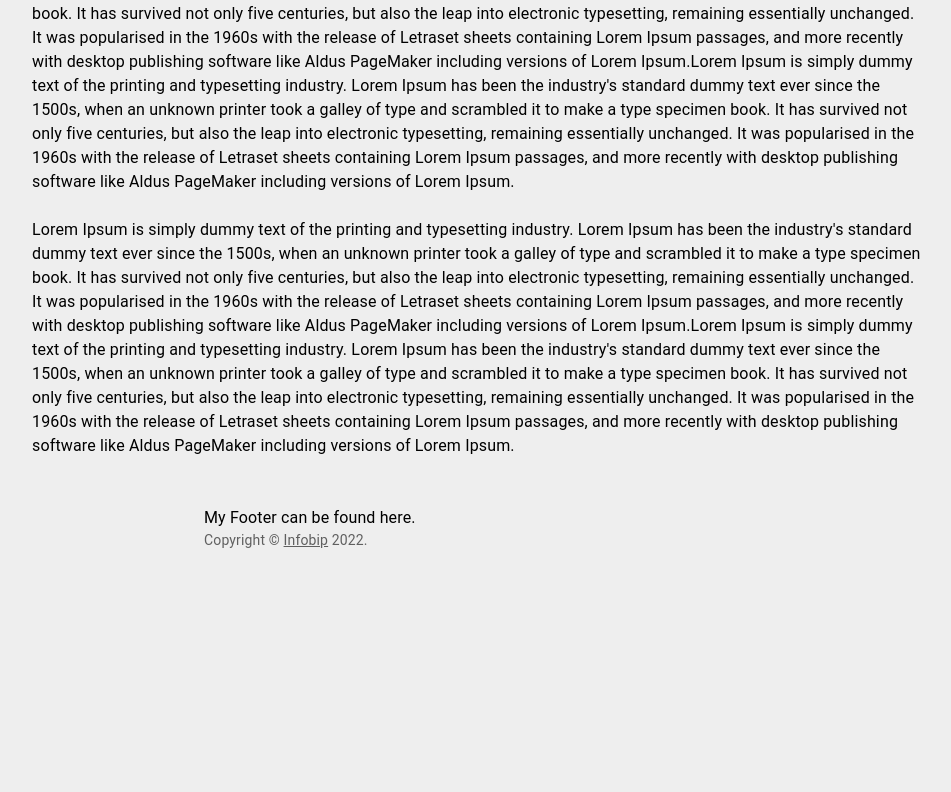
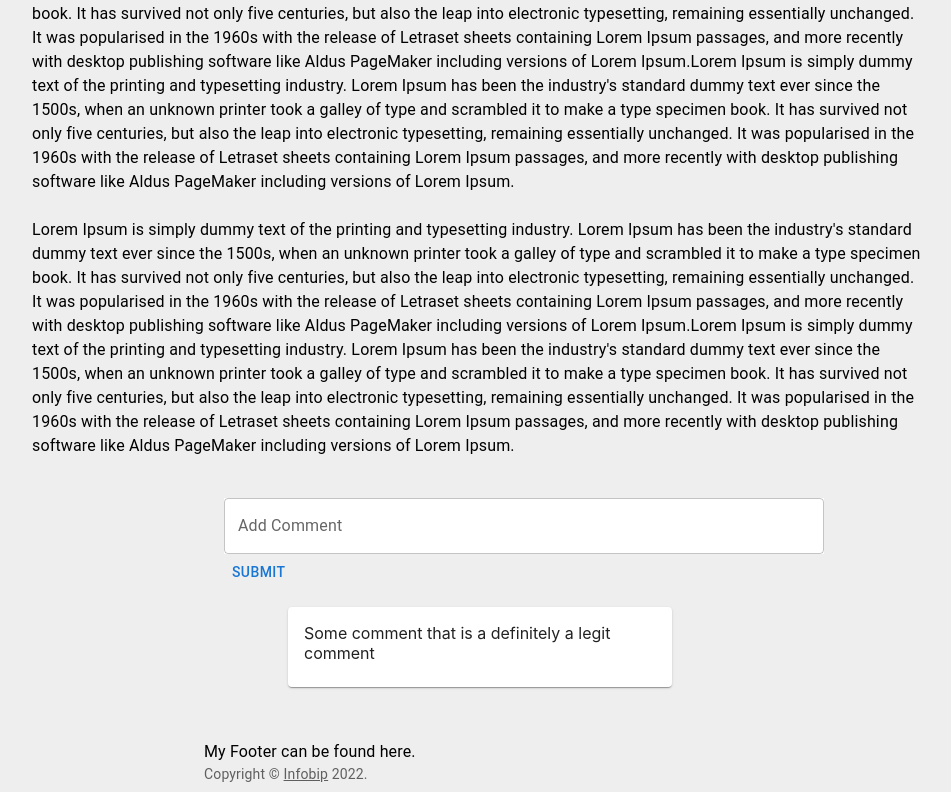
Before and after one commit to BurdockBH/infobip-informed, a React (Create React App) app: page /article/0 in a window 1280 px wide. Shown: the part 466-1258 px from the top of the page, without its empty margins (160-1111 px from the left). Before the commit the page ends 1024 px from the top, so only its background shows below. Built offline with nearby package versions, Linux system fonts and the light colour scheme.

Commit message:
Comments (#7)
* Added demo comments (needs optimization)

* Added basic comments

* Added basic comments, added interface

* Added basic comments, added interface

```diff
--- a/src/Pages/ArticlePage.tsx
+++ b/src/Pages/ArticlePage.tsx
@@ -1,4 +1,4 @@
-import React from "react";
+import React, { useState } from "react";
 import MainNavBar from "../components/NavBar";
 import { useParams } from "react-router-dom";
 import Footer from "../components/Footer";
@@ -6,10 +6,18 @@ import CardMedia from "@mui/material/CardMedia";
 import { DUMMY, DUMMY_TEXT } from "../const/const";
 import Card from "@mui/material/Card";
 import Typography from "@mui/material/Typography";
+import Comments from "../components/Comments";
 
 function ArticlePage() {
   const { id } = useParams();
-  const content = DUMMY.find((item) => item.id.toString() == id); //It will be used
+  const content = DUMMY.find((item) => item.id.toString() == id);
+
+  const [comments, setComments] = useState<any>(content?.comments);
+
+  const handleComments = (props: string) => {
+    if (props != "") setComments([{ id: "0", content: props }, ...comments]);
+  };
+
   return (
     <div className="App">
       <MainNavBar />
@@ -40,6 +48,9 @@ function ArticlePage() {
       </Typography>
       <br />
       <br />
+      <Comments handleComments={handleComments} comments={comments} />
+      <br />
+      <br />
       <Footer />
     </div>
   );
--- a/src/Pages/HeadArticlePage.tsx
+++ b/src/Pages/HeadArticlePage.tsx
@@ -1,13 +1,18 @@
-import React from "react";
+import React, { useState } from "react";
 import MainNavBar from "../components/NavBar";
 import Footer from "../components/Footer";
 
 import Typography from "@mui/material/Typography";
-import { DUMMY_TEXT } from "../const/const";
+import { DUMMY_HEADER, DUMMY_TEXT } from "../const/const";
 import Card from "@mui/material/Card";
 import CardMedia from "@mui/material/CardMedia";
+import Comments from "../components/Comments";
 
 function HeadArticlePage() {
+  const [comments, setComments] = useState<any>(DUMMY_HEADER.comments);
+  const handleComments = (props: string) => {
+    if (props != "") setComments([{ id: "0", content: props }, ...comments]);
+  };
   return (
     <div className="App">
       <MainNavBar />
@@ -38,6 +43,7 @@ function HeadArticlePage() {
       </Typography>
       <br />
       <br />
+      <Comments handleComments={handleComments} comments={comments} />
       <Footer />
     </div>
   );
--- /dev/null
+++ b/src/components/AddComment.tsx
@@ -0,0 +1,34 @@
+import React, { useState } from "react";
+import { Button, TextField } from "@mui/material";
+import Box from "@mui/material/Box";
+
+export default function AddComment({ handleComments }: any) {
+  const [text, setText] = useState("");
+  return (
+    <Box className="add-comment" sx={{ "margin-left": "30%" }}>
+      <TextField
+        sx={{
+          width: "600px",
+          background: "white",
+          "background-color": "white",
+        }}
+        id="outlined-basic"
+        label="Add Comment"
+        multiline={true}
+        value={text}
+        onChange={(event) => {
+          setText(event.target.value);
+        }}
+      />
+      <Button
+        sx={{ display: "block" }}
+        onClick={() => {
+          handleComments(text);
+          setText("");
+        }}
+      >
+        Submit
+      </Button>
+    </Box>
+  );
+}
--- /dev/null
+++ b/src/components/Comments.tsx
@@ -0,0 +1,18 @@
+import React from "react";
+import Grid from "@mui/material/Grid";
+import AddComment from "./AddComment";
+import CommentsList from "./CommentsList";
+
+export default function Comments({ handleComments, comments }: any) {
+  return (
+    <Grid container spacing={2}>
+      <Grid item xs={12}>
+        <AddComment handleComments={handleComments} />
+      </Grid>
+
+      <Grid item xs={12}>
+        <CommentsList comments={comments} />
+      </Grid>
+    </Grid>
+  );
+}
--- /dev/null
+++ b/src/components/CommentsList.tsx
@@ -0,0 +1,18 @@
+import React from "react";
+import Card from "@mui/material/Card";
+import CardContent from "@mui/material/CardContent";
+
+export default function CommentsList({ comments }: any) {
+  return (
+    <div className="comment-list">
+      {comments.map((comment: any, index: any) => (
+        <Card
+          sx={{ width: "30%", margin: "auto", "margin-bottom": "5px" }}
+          key={index}
+        >
+          <CardContent>{comment.content}</CardContent>
+        </Card>
+      ))}
+    </div>
+  );
+}
--- a/src/const/const.ts
+++ b/src/const/const.ts
@@ -7,31 +7,46 @@ export const THEME = createTheme({
     },
   },
 });
+
+export const COMMENT: Comment = {
+  id: "0",
+  content: "Some comment that is a definitely a legit comment",
+};
+export interface Comment {
+  id: string;
+  content: string;
+}
+
 export const DUMMY = [
   {
     id: 0,
     title: "test",
     description: "asdf",
+    comments: [COMMENT],
   },
   {
     id: 1,
     title: "test2",
     description: "text1",
+    comments: [COMMENT],
   },
   {
     id: 2,
     title: "test3",
     description: "text2",
+    comments: [COMMENT],
   },
   {
     id: 3,
     title: "test4",
     description: "text3",
+    comments: [COMMENT],
   },
   {
     id: 4,
     title: "test",
     description: "text4",
+    comments: [COMMENT],
   },
 ];
 
@@ -39,6 +54,7 @@ export const DUMMY_HEADER = {
   id: "head",
   title: "test",
   description: "text4",
+  comments: [COMMENT],
 };
 
 export const DUMMY_TEXT =
--- a/src/main.css
+++ b/src/main.css
@@ -13,3 +13,6 @@ html{
     width: 100%;
     height: 100%;
 }
+/*.add-comment{*/
+/*    margin-left: 50%;*/
+/*}*/
```
